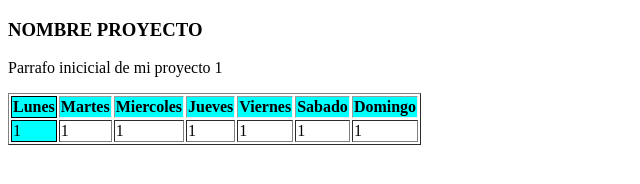
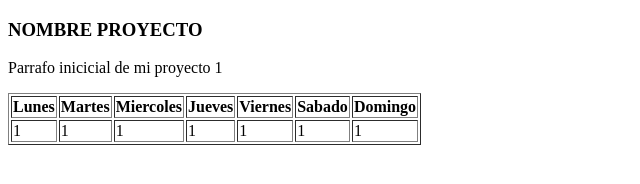
Before and after one commit to OlmerHD/Project1, a plain HTML site: page index.html in a window 1280 px wide. Shown: the whole page, without its empty margins (0-640 px from the left). Drawn offline with Linux system fonts and the light colour scheme.

Commit message:
Update style.css

```diff
--- a/style.css
+++ b/style.css
@@ -1,4 +1,4 @@
-.tabla1 {
+/*.tabla1 {
     border: 1px solid;
     background-color: aqua;
-}
+}*/
```
